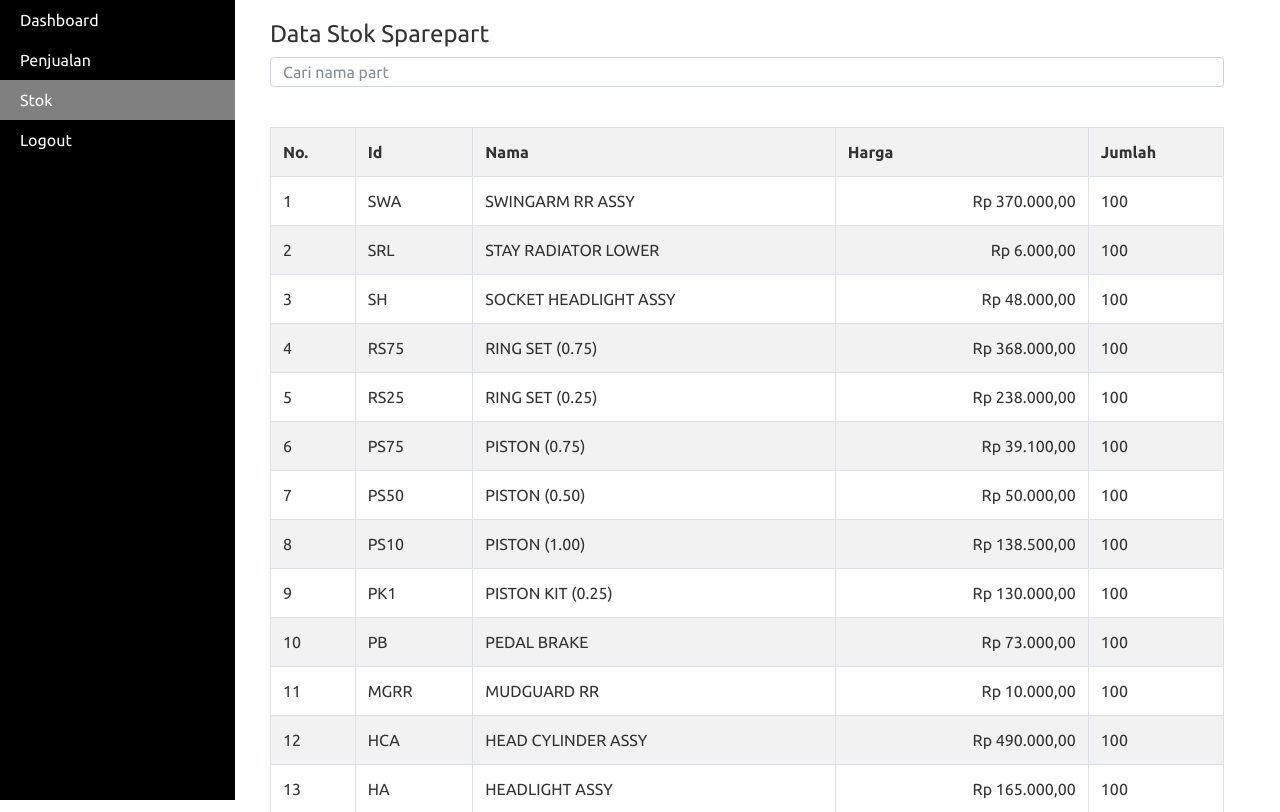
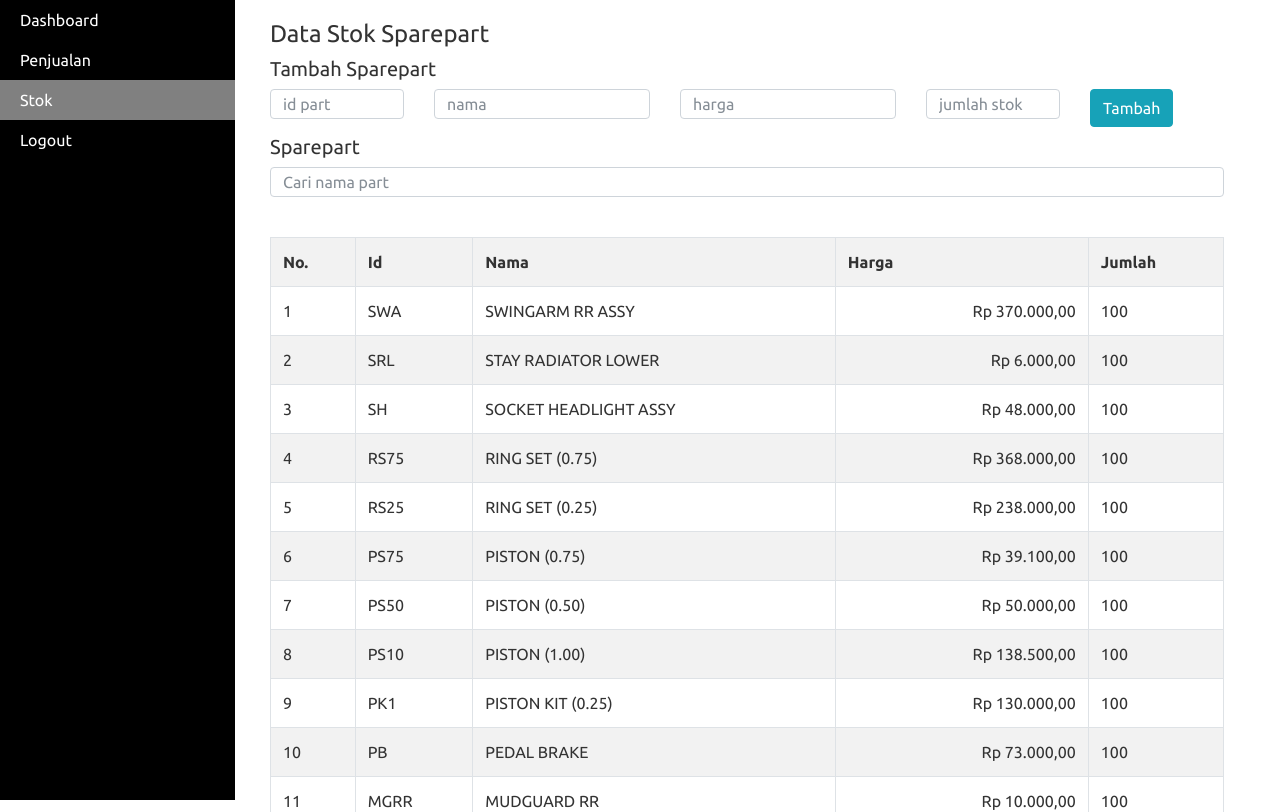
Before and after one commit to ilhaaamn/ServiceCorner, a CodeIgniter app: the page made by application/views/DataSparepart.php in a window 1280 px wide. Shown: the part 56-868 px from the top of the page. Run offline with CodeIgniter, Linux system fonts and the light colour scheme; data comes from the database, SQL or seed files in the repository; data that the repository does not hold is empty; some libraries are stand-ins or nearby versions.

Commit message:
minor update

```diff
--- a/application/views/DataSparepart.php
+++ b/application/views/DataSparepart.php
@@ -61,6 +61,27 @@
             <div id="page-content-wrapper">
                 <div class="container-fluid">
                     <h4>Data Stok Sparepart</h4>
+                    <form action="<?php echo base_url()?>" method="post">
+                        <h5>Tambah Sparepart</h5>
+                        <div class="row">
+                            <div class="form-group col-md-2">
+                                <input type="text" name="id_part" class="form-control" value="" placeholder="id part">
+                            </div>
+                            <div class="form-group col-md-3">
+                                <input type="text" name="nama" class="form-control" value="" placeholder="nama">
+                            </div>
+                            <div class="form-group col-md-3">
+                                <input type="text" name="harga" class="form-control" value="" placeholder="harga">
+                            </div>
+                            <div class="form-group col-md-2">
+                                <input type="text" name="stok" class="form-control" placeholder="jumlah stok">
+                            </div>
+                            <div class="col-md-2">
+                                <input type="submit" name="submit" class="btn btn-info" value="Tambah" />
+                            </div>
+                        </div>
+                    </form>
+                    <h5>Sparepart</h5>
                     <div class="form-group">
                         <div class="input-group">
                         <input type="text" name="search_part" id="search_part" placeholder="Cari nama part" class="form-control" />
```
